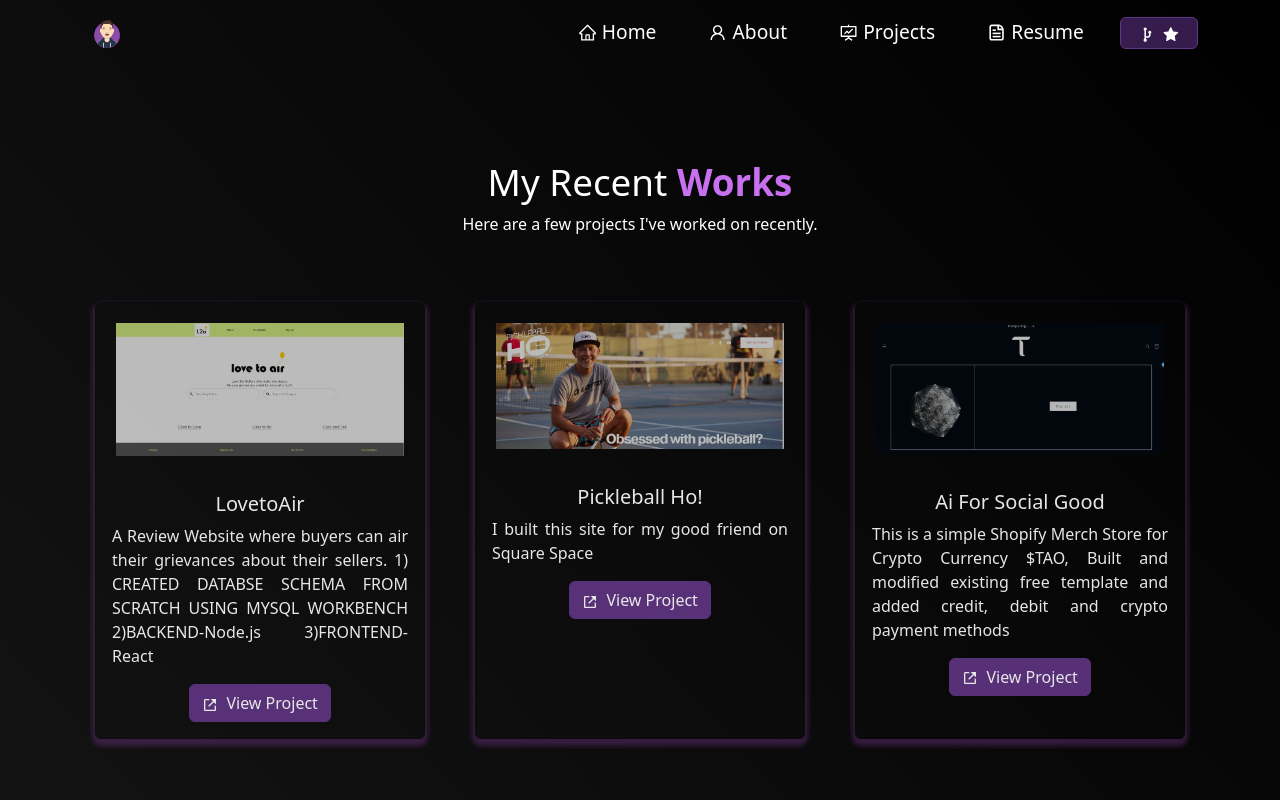
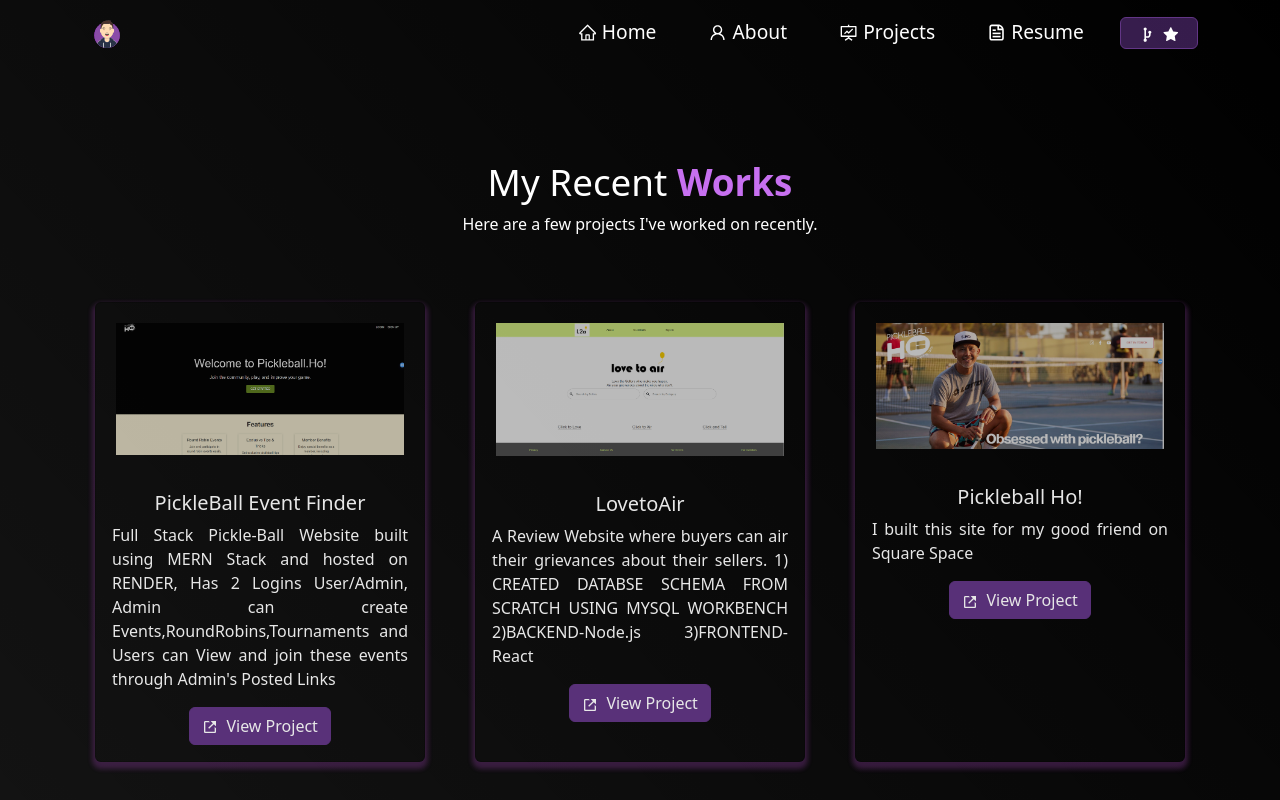
Before and after one commit to rakshith22-glitch/pfolio, a React (Create React App) app: page /project in a window 1280 px wide. Shown: the top 800 px of the page. Built offline with nearby package versions, Linux system fonts and the light colour scheme.

Commit message:
added pickleball ho project

```diff
--- a/src/components/Projects/Projects.js
+++ b/src/components/Projects/Projects.js
@@ -3,6 +3,7 @@ import { Container, Row, Col } from "react-bootstrap";
 import ProjectCard from "./ProjectCards";
 import Particle from "../Particle";
 import lovetoair from "../../Assets/Projects/lovetoair.png";
+import pickleballho from "../../Assets/Projects/pickleballho.png";
 import ho from "../../Assets/Projects/ho.png";
 import tao from "../../Assets/Projects/tao.png";
 import bullsvsbears from "../../Assets/Projects/bullsvsbears.png";
@@ -19,6 +20,18 @@ function Projects() {
           Here are a few projects I've worked on recently.
         </p>
         <Row style={{ justifyContent: "center", paddingBottom: "10px" }}>
+
+        <Col md={4} className="project-card">
+            <ProjectCard
+              imgPath={pickleballho}
+              isBlog={false}
+              title="PickleBall Event Finder"
+              description="Full Stack Pickle-Ball Website built using MERN Stack and hosted on RENDER, Has 2 Logins User/Admin, Admin can create Events,RoundRobins,Tournaments and Users can View and join these events through Admin's Posted Links"
+              link="https://pbho-frotnend.onrender.com/"
+            />
+          </Col>
+
+
           <Col md={4} className="project-card">
             <ProjectCard
               imgPath={lovetoair}
```
Also changed, not shown: src/Assets/Projects/pickleballho.png (added).
